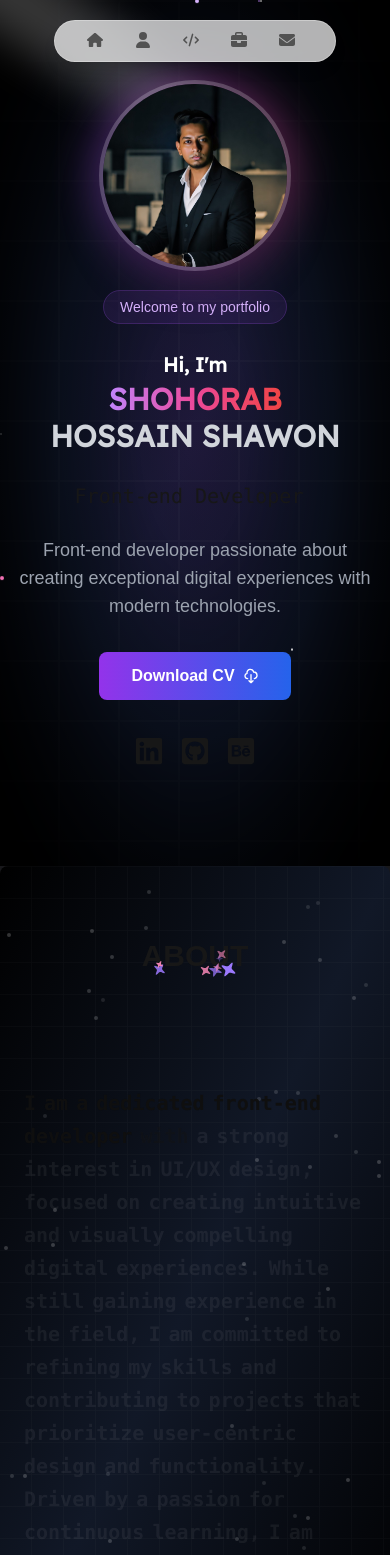
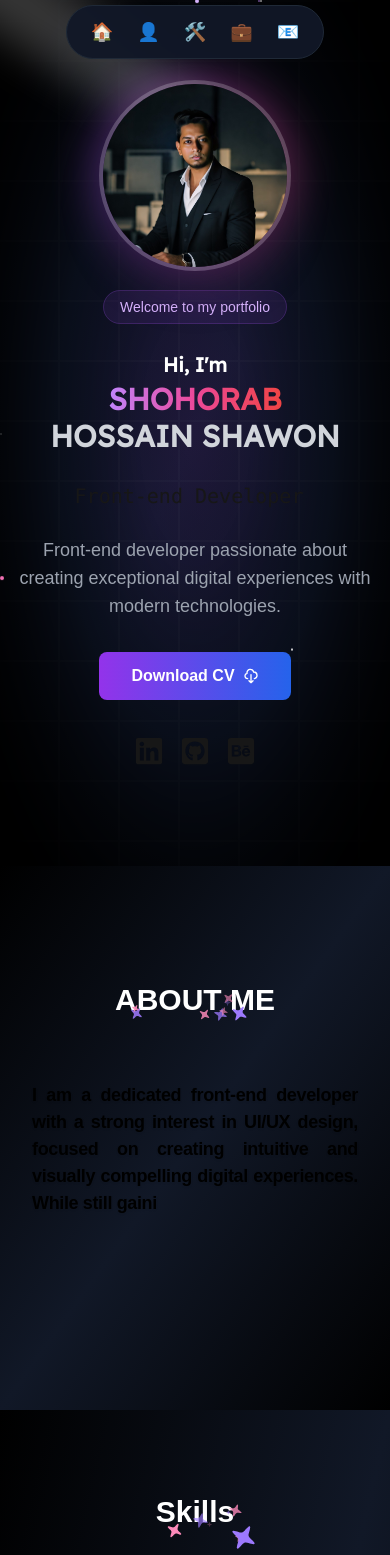
Before and after one commit to ShohorabHShawon/Portfolio-Next.Js, a Next.js app: page / in a window 390 px wide. Shown: the top 1555 px of the page. Built offline with nearby package versions, Linux system fonts and the light colour scheme.

Commit message:
Refactor Navbar and About section; update styles and improve responsiveness

```diff
--- a/app/page.jsx
+++ b/app/page.jsx
@@ -2,7 +2,6 @@ import HeroSection from '@/components/HeroSection';
 import '@fortawesome/fontawesome-free/css/all.min.css';
 import SparklesText from '@/components/magicui/sparkles-text';
 import { Contact } from '@/components/Contact';
-import { SkillsCloud } from '@/components/SkillsCloud';
 import { Card1 } from '@/components/webProject1';
 import { Card2 } from '@/components/webProject2';
 import { Card3 } from '@/components/webProject3';
@@ -15,16 +14,17 @@ import { Card25 } from '@/components/uiProject5';
 import { Card26 } from '@/components/uiProject6';
 import { Card5 } from '@/components/webProject5';
 import { Card6 } from '@/components/webProject6';
-import { About } from '@/components/About';
-import { NewNavbar } from '@/components/NewNav';
 import Footer from '@/components/Footer';
 import { Card7 } from '@/components/webProject7';
 import Skills from '@/components/Skills';
+import Navbar from '@/components/Navbar';
+import AboutContents from '@/components/AboutContents';
 
 export default function Home() {
   return (
     <div className="w-full overflow-hidden">
-      <NewNavbar />
+      {/* <NewNavbar /> */}
+      <Navbar />
       {/* Hero Section */}
       <HeroSection />
 
@@ -32,7 +32,8 @@ export default function Home() {
       <section id="about">
         <div className="bg-zinc-900 text-center">
           {/* <AboutContents /> */}
-          <About />
+          {/* <About /> */}
+          <AboutContents />
         </div>
       </section>
 
--- a/components/AboutContents.jsx
+++ b/components/AboutContents.jsx
@@ -7,19 +7,17 @@ const AboutContents = () => {
   return (
     <section
       id="about"
-      className="bg-zinc-900 text-white flex items-center justify-center p-4 sm:p-8"
+      className="bg-gradient-to-br from-black via-gray-900 to-black overflow-hidden text-white flex flex-col items-center justify-center p-4 sm:p-8"
     >
-      <div className="container mx-auto px-4 text-center">
-        <div className="my-8">
-          <SparklesText text="ABOUT" />
+      <div className="container mx-auto px-4 text-center max-w-4xl mt-20 mb-36">
+        <div className="mb-8">
+          <SparklesText text="ABOUT ME" />
         </div>
-        <div className="flex flex-col md:flex-row items-center justify-evenly gap-8">
-          <div className="md:w-1/2 lg:w-2/3 mb-8 md:mb-0 mx-4">
-            <TypingAnimation
-              className="font-inter text-[18px] sm:text-[20px] md:text-[22px] lg:text-[24px] text-justify font-bold text-black dark:text-white"
-              text="I like front-end development and have a solid understanding of digital marketing management. With a keen interest in UI/UX design, I focus on creating user-friendly and visually appealing digital experiences. While still gaining experience in the field, I am committed to enhancing my skills and contributing to projects that emphasize user-centric design and functionality. Driven by a passion for continuous learning, I am eager to collaborate and deliver impactful solutions that integrate both web development and digital marketing strategies."
-            />
-          </div>
+        <div className="md:w-full lg:w-5/6 mx-auto h-[200px] sm:h-[220px] md:h-[240px] lg:h-[260px] flex items-center justify-center">
+          <TypingAnimation
+            className="font-inter text-[18px] sm:text-[20px] md:text-[22px] lg:text-[24px] text-justify font-bold text-black dark:text-white"
+            text="I am a dedicated front-end developer with a strong interest in UI/UX design, focused on creating intuitive and visually compelling digital experiences. While still gaining experience in the field, I am committed to refining my skills and contributing to projects that prioritize user-centric design and functionality. Driven by a passion for continuous learning, I am eager to collaborate and deliver impactful solutions in web development and design."
+          />
         </div>
       </div>
     </section>
--- a/components/Contact.jsx
+++ b/components/Contact.jsx
@@ -110,9 +110,7 @@ export function Contact() {
             viewport={{ once: true }}
             className="text-center mb-16"
           >
-            <h2 className="text-5xl md:text-6xl font-bold bg-gradient-to-r from-white via-blue-200 to-purple-300 bg-clip-text text-transparent mb-6">
-              Let's Connect
-            </h2>
+
             <p className="text-xl text-gray-300 max-w-2xl mx-auto leading-relaxed">
               Have a project in mind or just want to chat? I'd love to hear from
               you.
--- /dev/null
+++ b/components/Navbar.jsx
@@ -0,0 +1,57 @@
+'use client';
+import React from 'react';
+import Link from 'next/link';
+import { motion } from 'framer-motion';
+
+const Navbar = () => {
+    const navItems = [
+        { name: 'Home', href: '#home', icon: '🏠' },
+        { name: 'About', href: '#about', icon: '👤' },
+        { name: 'Skills', href: '#skills', icon: '🛠️' },
+        { name: 'Projects', href: '#projects', icon: '💼' },
+        { name: 'Contact', href: '#contact', icon: '📧' },
+    ];
+
+    return (
+        <motion.nav
+            className="fixed top-0 w-full z-50"
+            initial={{ y: -100, opacity: 0 }}
+            animate={{ y: 0, opacity: 1 }}
+            transition={{ duration: 0.8, ease: "easeOut" }}
+        >
+            <div className="max-w-7xl mx-auto px-4 sm:px-6 lg:px-8">
+                <div className="flex justify-center items-center h-16">
+                    {/* Desktop Menu */}
+                    <div className="hidden md:flex space-x-1 bg-gray-900/95 backdrop-blur-xl border border-gray-800 rounded-full px-6 py-1">
+                        {navItems.map((item) => (
+                            <Link
+                                key={item.name}
+                                href={item.href}
+                                className="text-gray-300 hover:text-white px-4 py-1 text-sm font-semibold transition-all duration-200 relative group rounded-lg hover:bg-gray-800/50"
+                            >
+                                {item.name}
+                                <span className="absolute bottom-1 left-1/2 transform -translate-x-1/2 w-0 h-0.5 bg-gradient-to-r from-blue-400 to-purple-500 transition-all duration-300 group-hover:w-3/4"></span>
+                            </Link>
+                        ))}
+                    </div>
+
+                    {/* Mobile menu - Icon navigation */}
+                    <div className="md:hidden flex space-x-2 bg-gray-900/95 backdrop-blur-xl border border-gray-800 rounded-full px-4 py-1">
+                        {navItems.map((item) => (
+                            <Link
+                                key={item.name}
+                                href={item.href}
+                                className="text-gray-300 hover:text-white p-2 text-lg transition-all duration-200 hover:bg-gray-800/50 rounded-lg"
+                                title={item.name}
+                            >
+                                {item.icon}
+                            </Link>
+                        ))}
+                    </div>
+                </div>
+            </div>
+        </motion.nav>
+    );
+};
+
+export default Navbar;
--- a/components/NewNav.jsx
+++ b/components/NewNav.jsx
@@ -17,7 +17,7 @@ export function NewNavbar() {
       icon: (
         <FontAwesomeIcon
           icon={faHome}
-          className="h-4 w-4 text-neutral-600 dark:text-neutral-300 transition-colors duration-200 hover:text-blue-600 dark:hover:text-blue-400"
+          className="h-4 w-4 text-gray-300 transition-all duration-300 hover:scale-110"
         />
       ),
     },
@@ -27,7 +27,7 @@ export function NewNavbar() {
       icon: (
         <FontAwesomeIcon
           icon={faUser}
-          className="h-4 w-4 text-neutral-600 dark:text-neutral-300 transition-colors duration-200 hover:text-blue-600 dark:hover:text-blue-400"
+          className="h-4 w-4 text-gray-300 transition-all duration-300 hover:scale-110"
         />
       ),
     },
@@ -37,7 +37,7 @@ export function NewNavbar() {
       icon: (
         <FontAwesomeIcon
           icon={faCode}
-          className="h-4 w-4 text-neutral-600 dark:text-neutral-300 transition-colors duration-200 hover:text-purple-600 dark:hover:text-purple-400"
+          className="h-4 w-4 text-gray-300 transition-all duration-300 hover:scale-110"
         />
       ),
     },
@@ -47,7 +47,7 @@ export function NewNavbar() {
       icon: (
         <FontAwesomeIcon
           icon={faBriefcase}
-          className="h-4 w-4 text-neutral-600 dark:text-neutral-300 transition-colors duration-200 hover:text-green-600 dark:hover:text-green-400"
+          className="h-4 w-4 text-gray-300 transition-all duration-300 hover:scale-110"
         />
       ),
     },
@@ -57,7 +57,7 @@ export function NewNavbar() {
       icon: (
         <FontAwesomeIcon
           icon={faEnvelope}
-          className="h-4 w-4 text-neutral-600 dark:text-neutral-300 transition-colors duration-200 hover:text-rose-600 dark:hover:text-rose-400"
+          className="h-4 w-4 text-gray-300 transition-all duration-300 hover:scale-110"
         />
       ),
     },
@@ -67,7 +67,7 @@ export function NewNavbar() {
     <div className="relative w-full">
       <FloatingNav
         navItems={navItems}
-        className="backdrop-blur-lg bg-white/70 dark:bg-neutral-900/70 border border-neutral-200/50 dark:border-neutral-700/50 shadow-lg"
+        className="backdrop-blur-lg bg-black/40 border border-purple-500/20 shadow-xl shadow-purple-500/10 hover:shadow-purple-500/20 transition-all duration-300 [&_a:hover]:underline [&_a]:underline-offset-4 [&_a:hover]:decoration-blue-400 [&_a:hover]:text-gray-300"
       />
     </div>
   );
--- a/components/Skills.jsx
+++ b/components/Skills.jsx
@@ -72,7 +72,7 @@ export default function Skills() {
       </div>
 
       {isMounted && (
-        <div className="grid grid-cols-1 md:grid-cols-2 gap-8">
+        <div className="grid grid-cols-1 md:grid-cols-2 gap-8 max-w-6xl mx-auto">
           {skillCategories.map((category, index) => (
             <motion.div
               key={index}
--- a/components/magicui/typing-animation.jsx
+++ b/components/magicui/typing-animation.jsx
@@ -1,17 +1,39 @@
-"use client";;
-import { useEffect, useState } from "react";
+"use client";
+import { useEffect, useState, useRef } from "react";
 
 import { cn } from "@/lib/utils";
 
 export default function TypingAnimation({
   text,
-  duration = 100,
+  duration = 40,
   className
 }) {
   const [displayedText, setDisplayedText] = useState("");
   const [i, setI] = useState(0);
+  const [isVisible, setIsVisible] = useState(false);
+  const ref = useRef(null);
 
   useEffect(() => {
+    const observer = new IntersectionObserver(
+      ([entry]) => {
+        if (entry.isIntersecting) {
+          setIsVisible(true);
+          observer.disconnect();
+        }
+      },
+      { threshold: 0.1 }
+    );
+
+    if (ref.current) {
+      observer.observe(ref.current);
+    }
+
+    return () => observer.disconnect();
+  }, []);
+
+  useEffect(() => {
+    if (!isVisible) return;
+
     const typingEffect = setInterval(() => {
       if (i < text.length) {
         setDisplayedText(text.substring(0, i + 1));
@@ -24,15 +46,16 @@ export default function TypingAnimation({
     return () => {
       clearInterval(typingEffect);
     };
-  }, [duration, i]);
+  }, [duration, i, isVisible]);
 
   return (
-    (<h1
+    <h1
+      ref={ref}
       className={cn(
         "font-display text-center text-4xl font-bold leading-[5rem] tracking-[-0.02em] drop-shadow-sm",
         className
       )}>
       {displayedText ? displayedText : text}
-    </h1>)
+    </h1>
   );
 }
```
